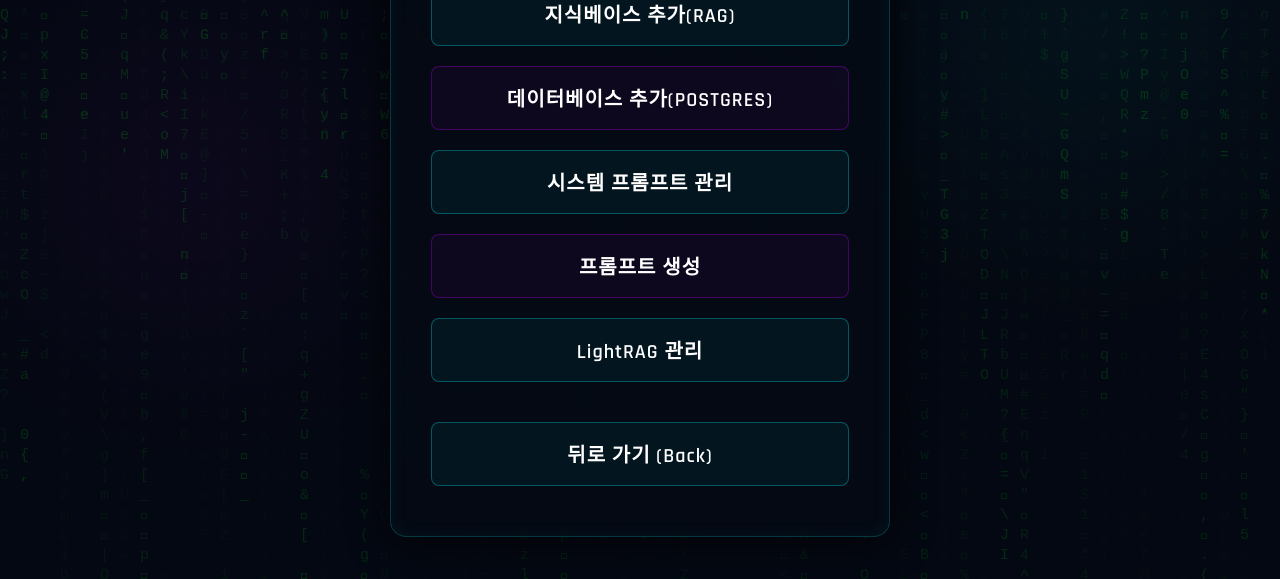
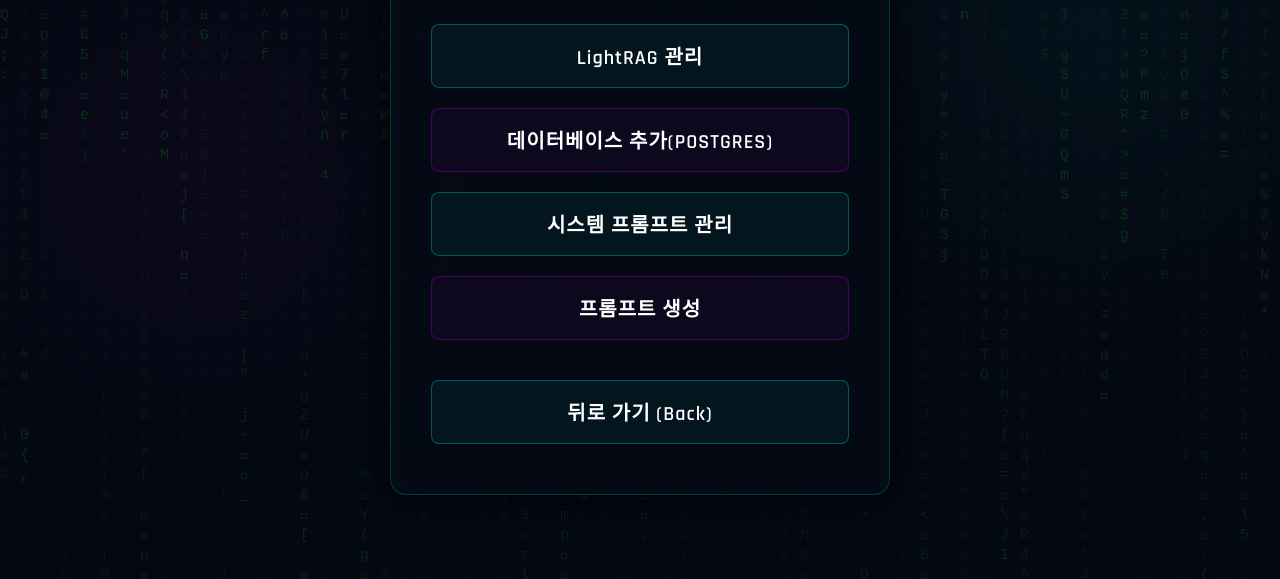
Before and after one commit to lim6112j/n8n-interface, a website: page public/admin.html in a window 1280 px wide. Shown: the part 221-800 px from the top of the page. Drawn offline with Linux system fonts and the light colour scheme; no server answers.

Commit message:
pure rag disabled

```diff
--- a/public/admin.html
+++ b/public/admin.html
@@ -160,11 +160,11 @@
     <div class="container">
         <div class="logo">Ciel Mobility AI - Admin</div>
         <div class="button-group">
-            <a href="knowledge_base.html" class="nav-btn">지식베이스 추가(RAG)</a>
+            <!--  <a href="knowledge_base.html" class="nav-btn">지식베이스 추가(RAG)</a> -->
+            <a href="lightrag.html" class="nav-btn">LightRAG 관리</a>
             <a href="database_add.html" class="nav-btn secondary">데이터베이스 추가(POSTGRES)</a>
             <a href="system_prompts.html" class="nav-btn">시스템 프롬프트 관리</a>
             <a href="prompt_generator.html" class="nav-btn secondary">프롬프트 생성</a>
-            <a href="lightrag.html" class="nav-btn">LightRAG 관리</a>
             <a href="index.html" class="nav-btn" style="margin-top: 20px;">뒤로 가기 (Back)</a>
         </div>
 
```
